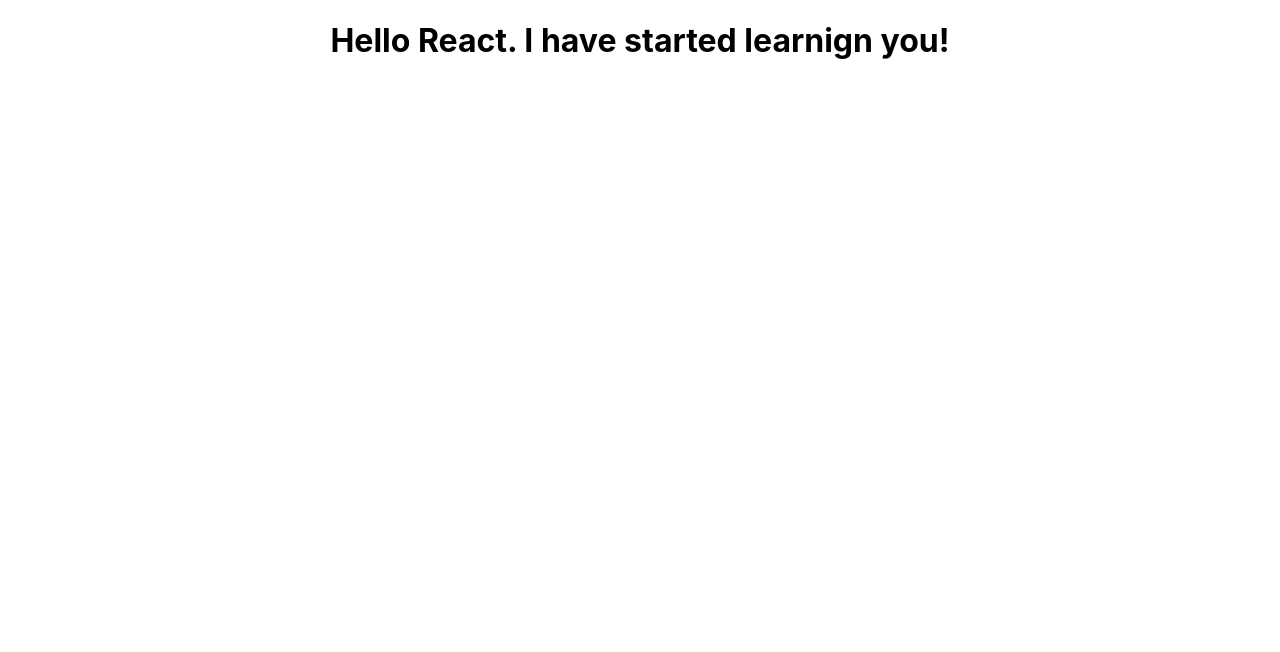
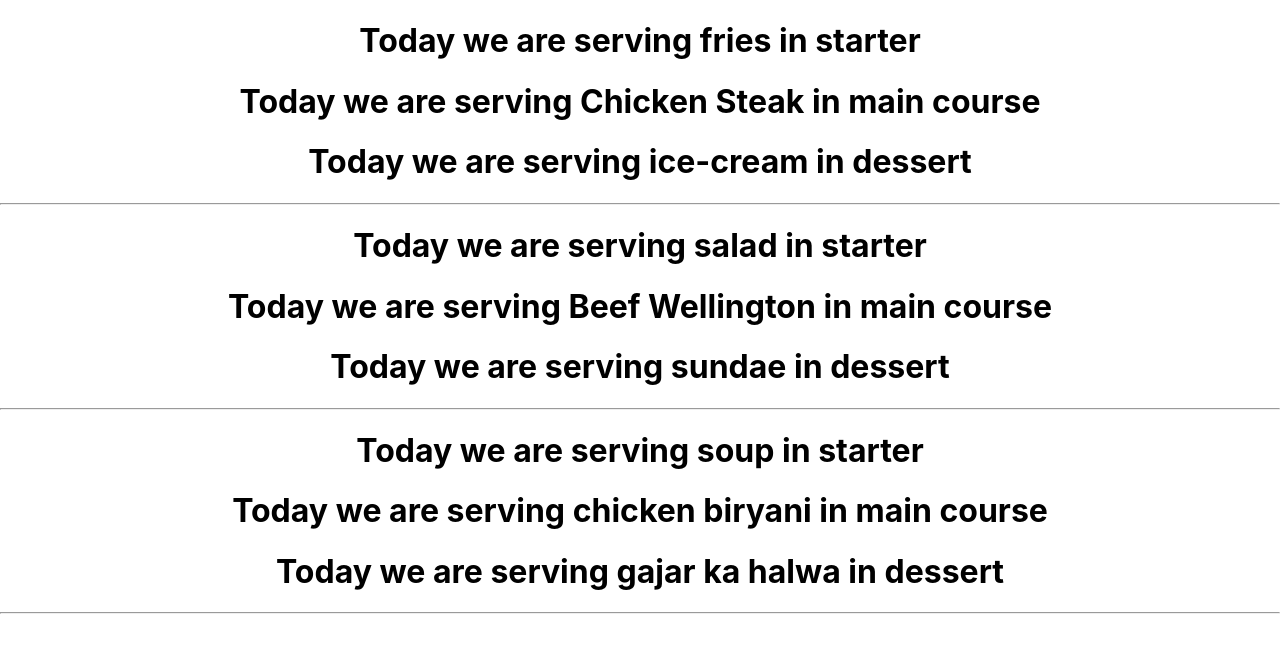
Before and after one commit to hammadasad22/myfirst-react-app, a React (Create React App) app: page / in a window 1280 px wide. Shown: the top 652 px of the page. Built offline with nearby package versions, Linux system fonts and the light colour scheme.

Commit message:
Dinner course

```diff
--- a/src/App.js
+++ b/src/App.js
@@ -1,10 +1,17 @@
 import React from 'react';
 import './App.css';
+import Dinner from './dinner';
 
 function App() {
   return (
     <div className="App">
-      <h1>Hello React. I have started learnign you!</h1>
+      {/* <Dinner></Dinner> */}
+      <Dinner starter="fries" mainCourse="Chicken Steak" dessert="ice-cream"/>
+      <hr/>
+      <Dinner starter="salad" mainCourse="Beef Wellington" dessert="sundae" />
+      <hr />
+      <Dinner starter="soup" mainCourse="chicken biryani" dessert="gajar ka halwa" />
+      <hr />
     </div>
   );
 }
--- /dev/null
+++ b/src/dinner.js
@@ -0,0 +1,13 @@
+import React from 'react';
+
+function Dinner(props) {
+    return (
+        <div>
+            <h1>Today we are serving {props.starter} in starter</h1>
+            <h1>Today we are serving {props.mainCourse} in main course</h1>
+            <h1>Today we are serving {props.dessert} in dessert </h1>
+        </div>
+    )
+}
+
+export default Dinner;
```
